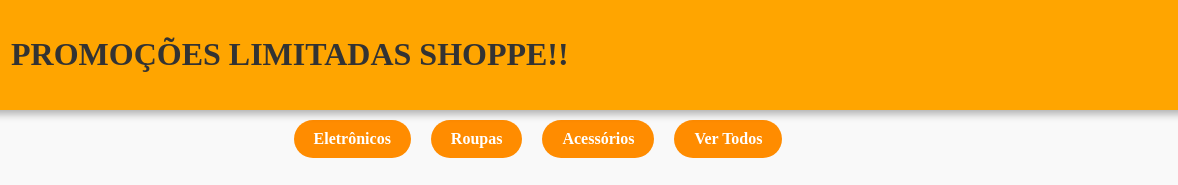
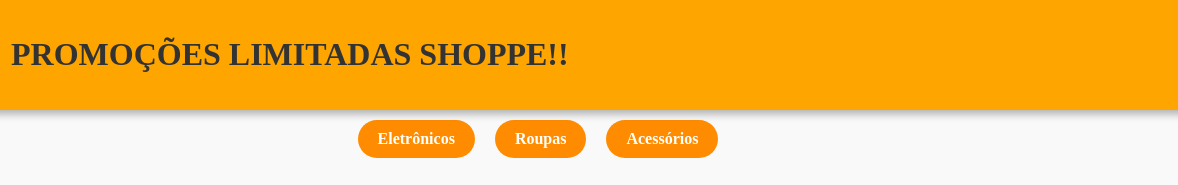
Before and after one commit to dudxr7/shoppe, a plain HTML site: page index.html in a window 1280 px wide. Shown: the top 185 px of the page, 102-1280 px from the left. Drawn offline with Linux system fonts and the light colour scheme.

Commit message:
Update index.html

```diff
--- a/index.html
+++ b/index.html
@@ -13,13 +13,6 @@
 
 </head>
 <body>
-
-    <section class="categorias">
-    <a href="#" class="categoria" onclick="filtrarProdutos('eletronicos')">Eletrônicos</a>
-    <a href="#" class="categoria" onclick="filtrarProdutos('roupas')">Roupas</a>
-    <a href="#" class="categoria" onclick="filtrarProdutos('acessorios')">Acessórios</a>
-    <a href="#" class="categoria" onclick="mostrarTodos()">Ver Todos</a>
-    </section>
 
     <link href="https://fonts.googleapis.com/css2?family=Poppins:wght@400;700&display=swap" rel="stylesheet">
 
```
